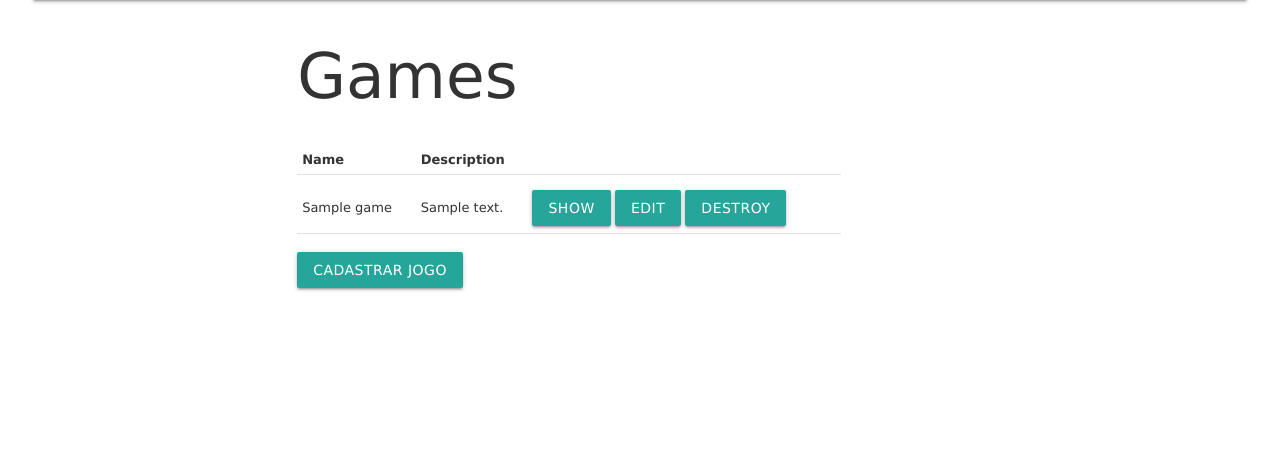
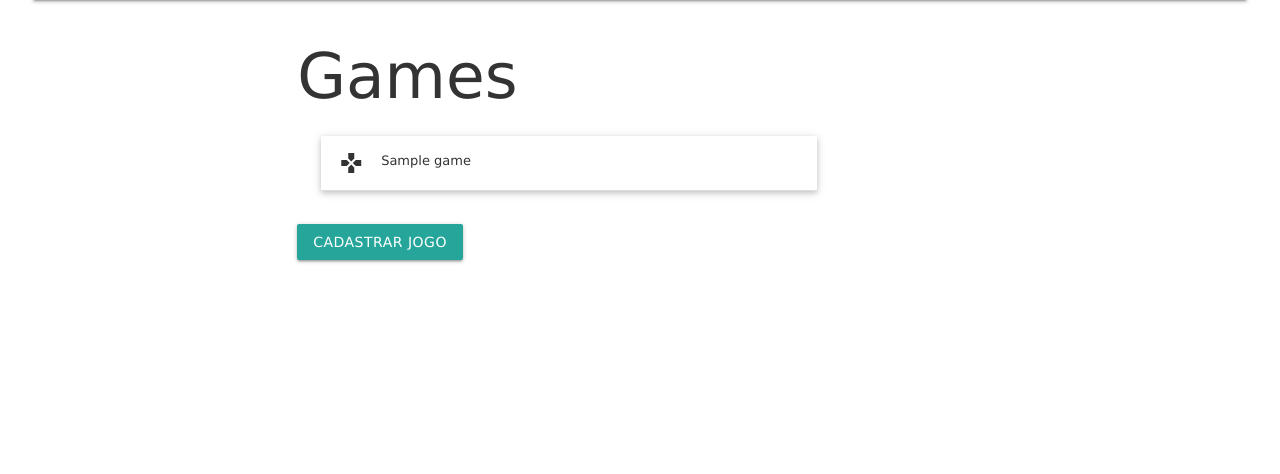
Before and after one commit to glabrego/game_evaluation, a Rails app: page / in a window 1280 px wide. Shown: the part 97-571 px from the top of the page. Run offline with Rails 7, Linux system fonts and the light colour scheme; a user stored in the database is signed in; tables that the repository leaves empty hold one stand-in row (values such as "Sample post"); style sheets or scripts are compiled from the project's sources; some libraries are stand-ins or nearby versions.

Commit message:
Add collapsable list game

```diff
--- a/app/views/games/_game.html.erb
+++ b/app/views/games/_game.html.erb
@@ -1,9 +1,15 @@
-<tr>
-  <td><%= game.name %></td>
-  <td><%= game.description %></td>
-  <td>
-    <%= link_to 'Show', game, class: 'waves-effect waves-light btn' %>
-    <%= link_to 'Edit', edit_game_path(game), class: 'waves-effect waves-light btn' %>
-    <%= link_to 'Destroy', game, method: :delete, data: { confirm: 'Are you sure?' }, class: 'waves-effect waves-red btn' %>
-  </td>
-</tr>
+<li>
+  <div class="collapsible-header"><i class="material-icons">games</i><%= game.name %></div>
+  <div class="collapsible-body">
+    <p><%= game.description %></p>
+    <p><%= 'Dimensão X' %></p>
+    <p><%= 'Dimensão Y' %></p>
+    <p><%= 'Dimensão Z' %></p>
+    <p><%= 'Qualidade do Sistema' %></p>
+    <p>
+      <%= link_to 'Show', game, class: 'waves-effect waves-light btn' %>
+      <%= link_to 'Edit', edit_game_path(game), class: 'waves-effect waves-light btn' %>
+      <%= link_to 'Destroy', game, method: :delete, data: { confirm: 'Are you sure?' }, class: 'waves-effect waves-red btn' %>
+    </p>
+  </div>
+</li>
--- a/app/views/games/index.html.erb
+++ b/app/views/games/index.html.erb
@@ -1,20 +1,17 @@
 <h1>Games</h1>
 
-<table>
-  <thead>
-    <tr>
-      <th>Name</th>
-      <th>Description</th>
-    </tr>
-  </thead>
-
-  <tbody>
-    <% @games.each do |game| %>
-      <%= render partial: game %>
-    <% end %>
-  </tbody>
-</table>
+<ul class="collapsible popout" data-collapsible="accordion">
+  <% @games.each do |game| %>
+    <%= render partial: game %>
+  <% end %>
+</ul>
 
 <br>
 
 <%= link_to 'Cadastrar Jogo', new_game_path, class: 'waves-effect waves-light btn' %>
+
+<script type="text/javascript" charset="utf-8">
+  $(document).ready(function(){
+   $('.collapsible').collapsible();
+  });
+</script>
```
